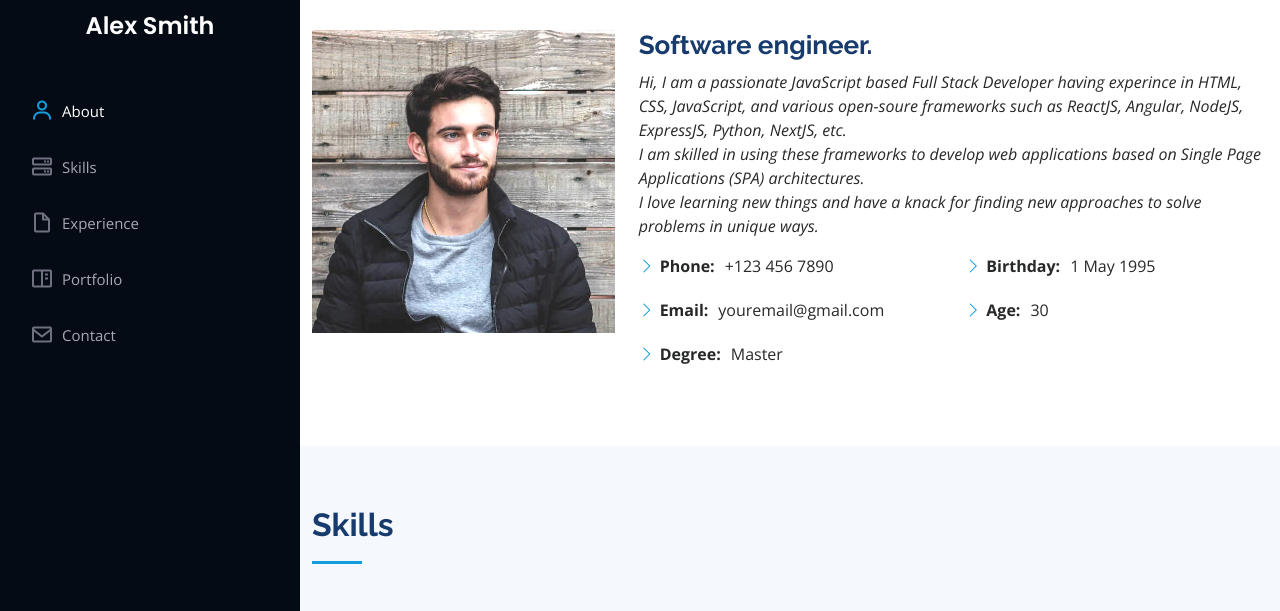
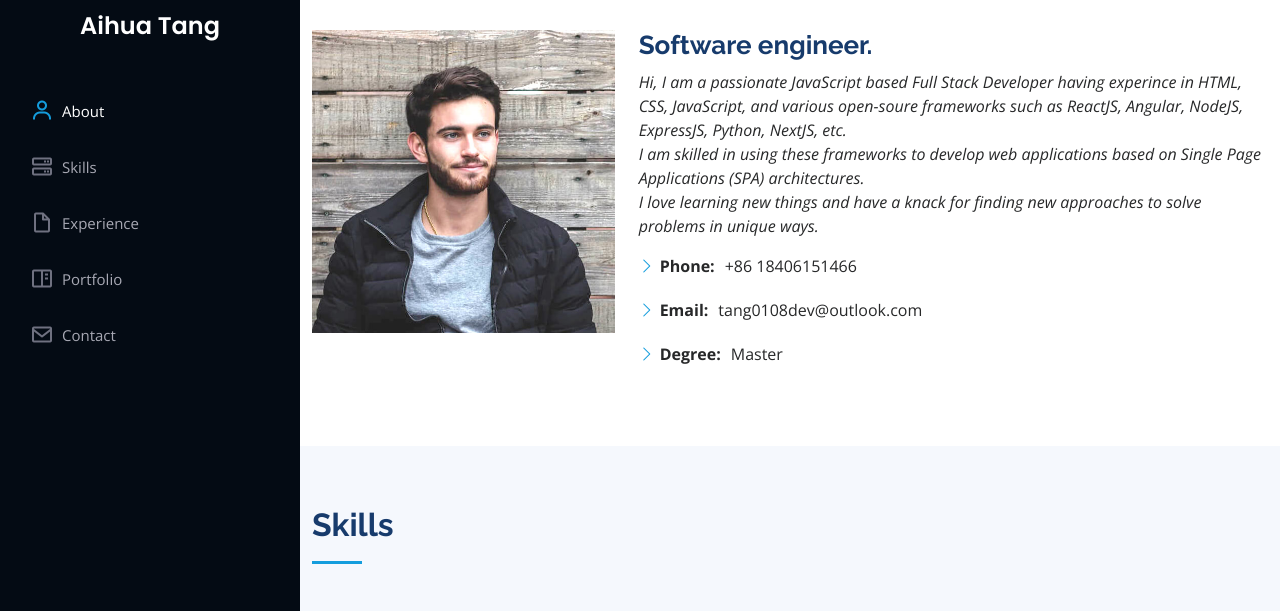
Before and after one commit to Aihuatang/my-portfolio, a plain HTML site: page index.html in a window 1280 px wide. Shown: the part 138-749 px from the top of the page. Drawn offline with nearby package versions, Linux system fonts and the light colour scheme.

Commit message:
add my personal info

```diff
--- a/index.html
+++ b/index.html
@@ -48,7 +48,7 @@
 
       <div class="profile">
         <img src="assets/img/profile-img.jpg" alt="" class="img-fluid rounded-circle">
-        <h1 class="text-light"><a href="index.html">Alex Smith</a></h1>
+        <h1 class="text-light"><a href="index.html">Aihua Tang</a></h1>
         <div class="social-links mt-3 text-center">
           <!-- <a href="#" class="google-plus"><i class="bx bxl-skype"></i></a>
           <a href="#" class="linkedin"><i class="bx bxl-linkedin"></i></a> -->
@@ -93,17 +93,17 @@
             <div class="row">
               <div class="col-lg-6">
                 <ul>
-                  <li><i class="bi bi-chevron-right"></i> <strong>Phone:</strong> <span>+123 456 7890</span></li>
-                  <li><i class="bi bi-chevron-right"></i> <strong>Email:</strong> <span>youremail@gmail.com</span></li>
+                  <li><i class="bi bi-chevron-right"></i> <strong>Phone:</strong> <span>+86 18406151466</span></li>
+                  <li><i class="bi bi-chevron-right"></i> <strong>Email:</strong> <span>tang0108dev@outlook.com</span></li>
                   <li><i class="bi bi-chevron-right"></i> <strong>Degree:</strong> <span>Master</span></li>
                 </ul>
               </div>
-              <div class="col-lg-6">
+              <!-- <div class="col-lg-6">
                 <ul>
                   <li><i class="bi bi-chevron-right"></i> <strong>Birthday:</strong> <span>1 May 1995</span></li>
                   <li><i class="bi bi-chevron-right"></i> <strong>Age:</strong> <span>30</span></li>
                 </ul>
-              </div>
+              </div> -->
             </div>
           </div>
         </div>
@@ -365,7 +365,7 @@
         <div class="row" data-aos="fade-in">
 
           <div class="col-lg-7 mt-5 mt-lg-0 d-flex align-items-stretch">
-            <form action="forms/contact.php" method="post" role="form" class="php-email-form">
+            <form method="post" role="form" class="php-email-form">
               <div class="row">
                 <div class="form-group col-md-6">
                   <label for="name">Your Name</label>
@@ -398,19 +398,19 @@
               <div class="address">
                 <i class="bi bi-geo-alt"></i>
                 <h4>Location:</h4>
-                <p>A108 Adam Street, New York, NY 535022</p>
+                <p>YuanBaoQu JiangChengDaJie, DanDong, China</p>
               </div>
 
               <div class="email">
                 <i class="bi bi-envelope"></i>
                 <h4>Email:</h4>
-                <p>info@example.com</p>
+                <p>tang0108dev@outlook.com</p>
               </div>
 
               <div class="phone">
                 <i class="bi bi-phone"></i>
                 <h4>Call:</h4>
-                <p>+1 5589 55488 55s</p>
+                <p>+86 18406151466</p>
               </div>
             </div>
 
```
